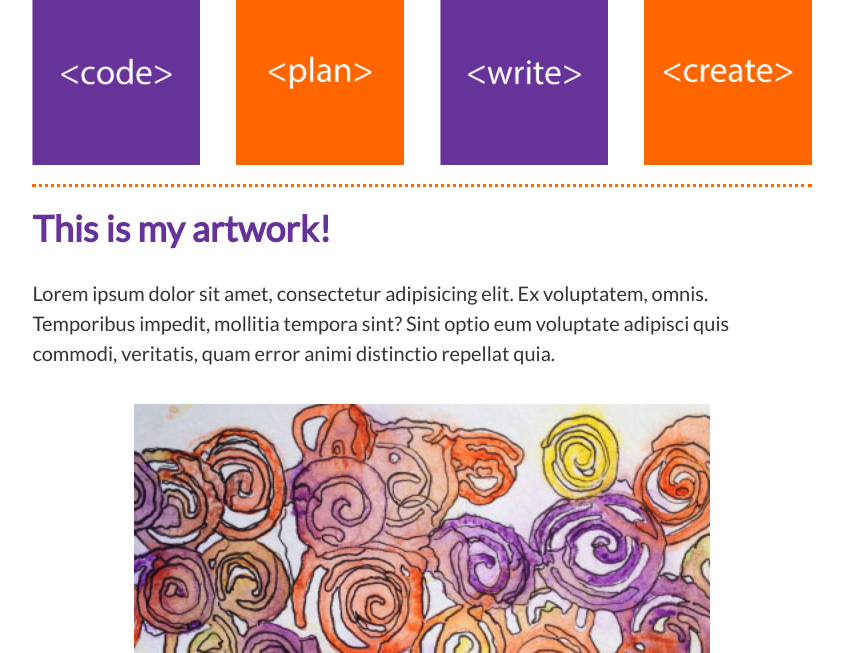
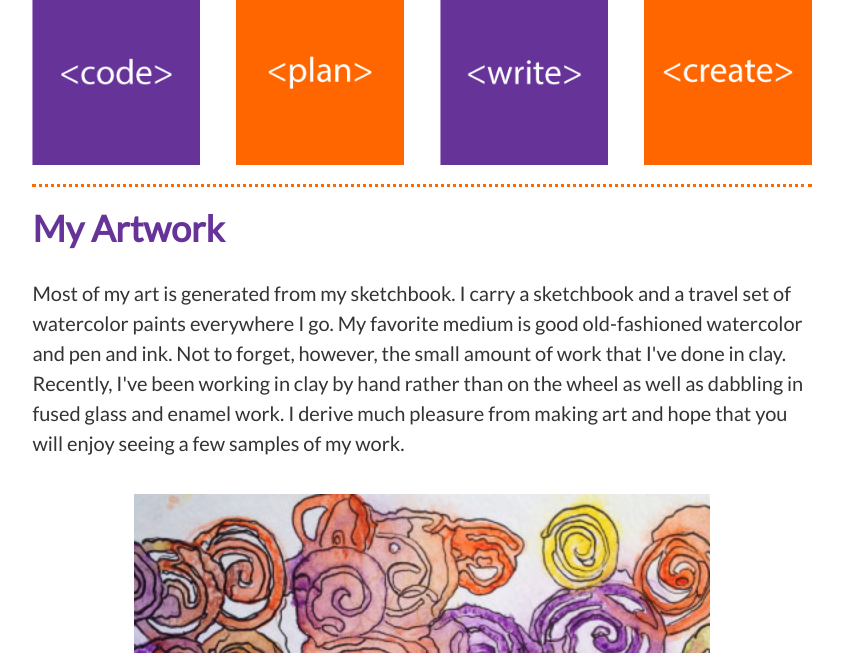
Before and after one commit to cmdelano/portfolio-2015, a plain HTML site: page cindysite/artwork.html in a window 1280 px wide. Shown: the part 147-800 px from the top of the page, without its empty margins (218-1061 px from the left). Drawn offline with nearby package versions, Linux system fonts and the light colour scheme.

Commit message:
updated artwork.html to include description of artwork

```diff
--- a/cindysite/artwork.html
+++ b/cindysite/artwork.html
@@ -89,7 +89,7 @@
             <div class="col2">&nbsp;</div>
             <div class="col8">
                 <div class="page_title">
-                    <h1>This is my artwork!</h1>
+                    <h1>My Artwork</h1>
                 </div>
             </div>
             <div class="col2 last">&nbsp;</div>
@@ -98,7 +98,7 @@
         <div class="onerow">
             <div class="col2">&nbsp;</div>
             <div class="col8">
-                <p>Lorem ipsum dolor sit amet, consectetur adipisicing elit. Ex voluptatem, omnis. Temporibus impedit, mollitia tempora sint? Sint optio eum voluptate adipisci quis commodi, veritatis, quam error animi distinctio repellat quia.
+                <p>Most of my art is generated from my sketchbook. I carry a sketchbook and a travel set of watercolor paints everywhere I go. My favorite medium is good old-fashioned watercolor and pen and ink. Not to forget, however, the small amount of work that I've done in clay. Recently, I've been working in clay by hand rather than on the wheel as well as dabbling in fused glass and enamel work. I derive much pleasure from making art and hope that you will enjoy seeing a few samples of my work.
                 </p>
             </div>
             <div class="col2 last">&nbsp;</div>
```
